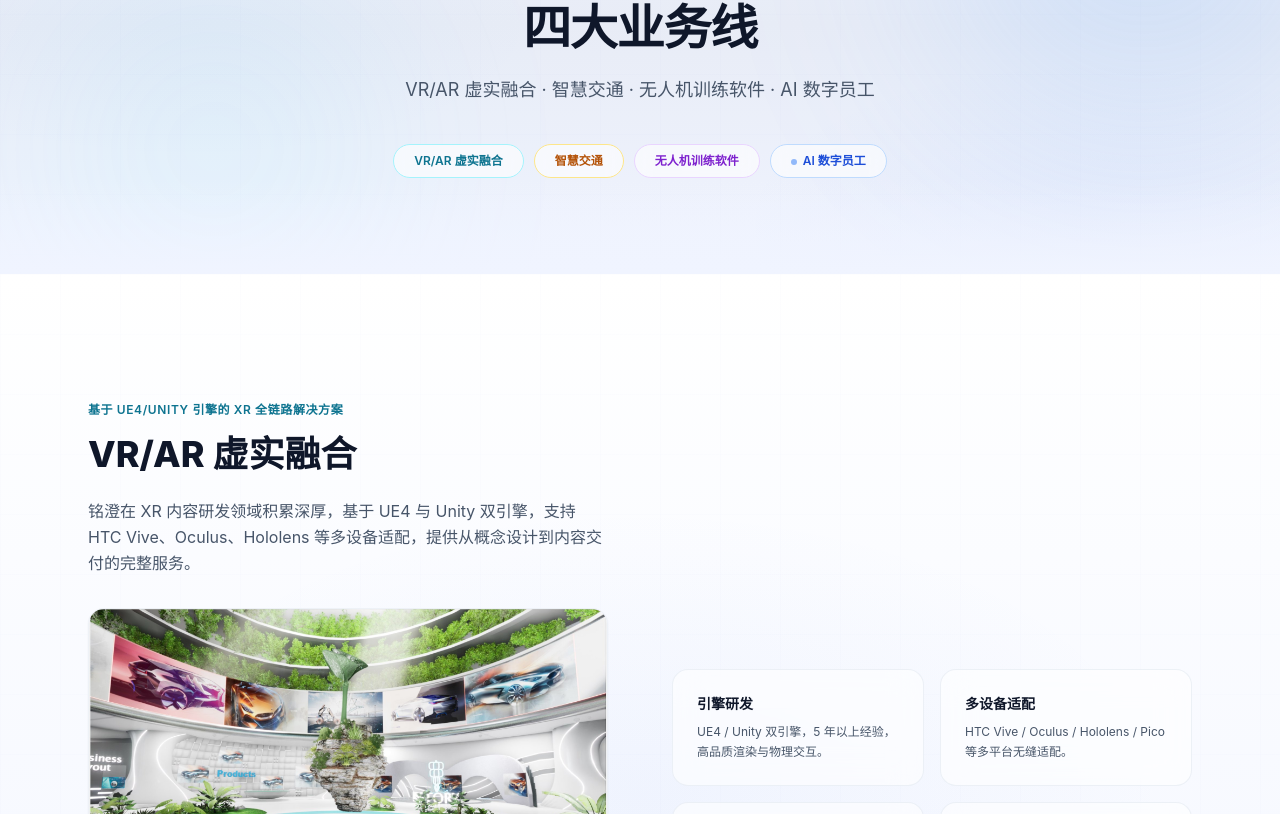
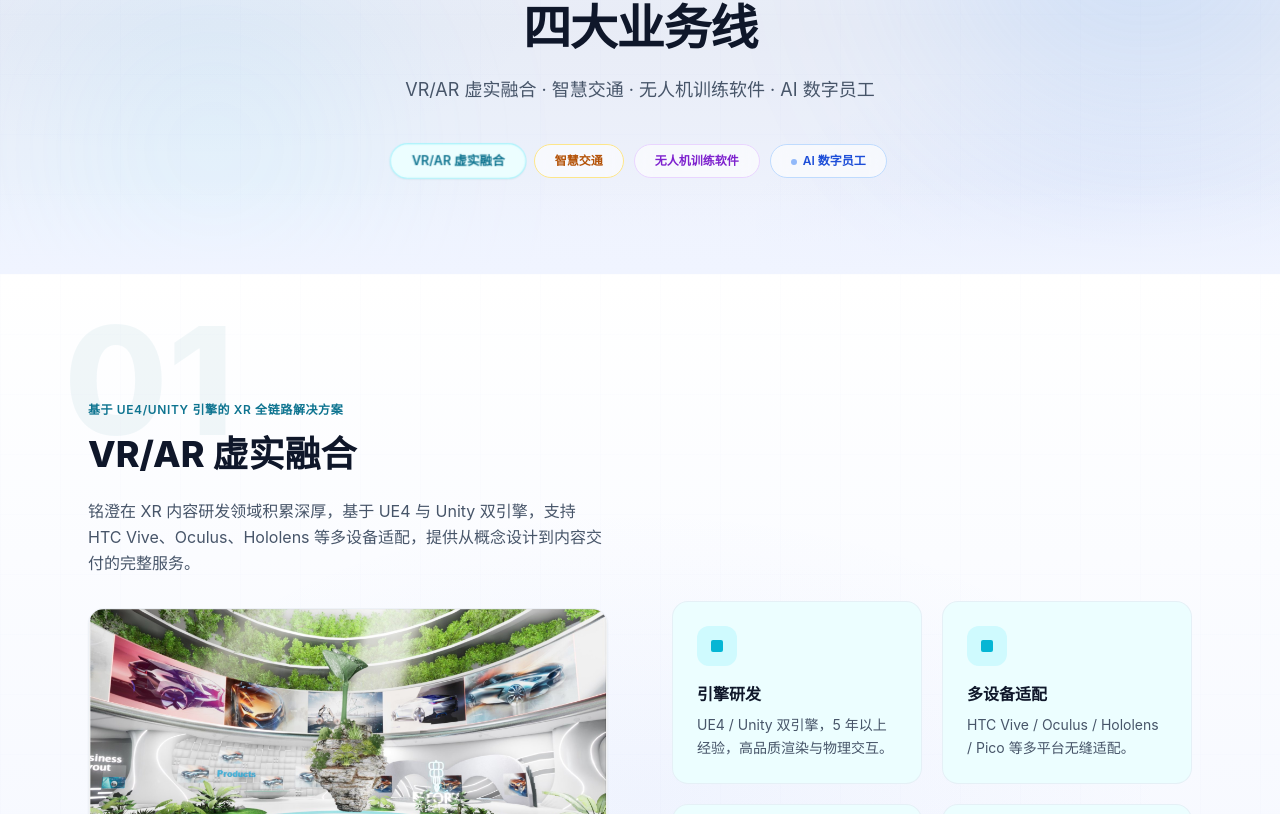
Before and after one commit to CaelumACE/mingcheng-website, a React (Vite) app: page /products in a window 1280 px wide. Shown: the part 226-1040 px from the top of the page. Built offline with nearby package versions, Linux system fonts and the light colour scheme.

Commit message:
feat: 产品页一致性优化 - 统一feature卡片样式 + 滚动高亮导航 + 区块序号01-04

```diff
--- a/src/pages/Products.jsx
+++ b/src/pages/Products.jsx
@@ -1,4 +1,4 @@
-import { useEffect } from 'react'
+import { useEffect, useState } from 'react'
 import FloatingShapes from '../components/FloatingShapes'
 import { ProductIllustration } from '../components/ProductIllustrations'
 import ImageCarousel from '../components/ImageCarousel'
@@ -149,6 +149,8 @@ const accentMap = {
 }
 
 export default function Products() {
+  const [activeId, setActiveId] = useState(products[0]?.id)
+
   useEffect(() => {
     const observer = new IntersectionObserver(
       (entries) => {
@@ -160,6 +162,23 @@ export default function Products() {
     )
     document.querySelectorAll('.reveal').forEach((el) => observer.observe(el))
     return () => observer.disconnect()
+  }, [])
+
+  // Scrollspy: highlight the nav pill for the section currently in view
+  useEffect(() => {
+    const sections = products
+      .map((p) => document.getElementById(p.id))
+      .filter(Boolean)
+    const spy = new IntersectionObserver(
+      (entries) => {
+        entries.forEach((entry) => {
+          if (entry.isIntersecting) setActiveId(entry.target.id)
+        })
+      },
+      { rootMargin: '-45% 0px -45% 0px', threshold: 0 }
+    )
+    sections.forEach((s) => spy.observe(s))
+    return () => spy.disconnect()
   }, [])
 
   return (
@@ -186,11 +205,16 @@ export default function Products() {
           <div className="reveal flex flex-wrap justify-center gap-2.5 mt-10">
             {products.map((p) => {
               const a = accentMap[p.accent]
+              const active = activeId === p.id
               return (
                 <a
                   key={p.id}
                   href={`#${p.id}`}
-                  className={`px-5 py-2 rounded-full text-xs font-semibold transition-all duration-300 border ${a.border} ${a.text} bg-white/60 backdrop-blur hover:scale-105`}
+                  className={`px-5 py-2 rounded-full text-xs font-semibold transition-all duration-300 border backdrop-blur ${
+                    active
+                      ? `${a.bg} ${a.text} ${a.border} scale-105 shadow-sm font-bold`
+                      : `${a.border} ${a.text} bg-white/60 hover:scale-105`
+                  }`}
                 >
                   {p.badge && <span className={`inline-block w-1.5 h-1.5 rounded-full ${a.dot} mr-1.5 animate-pulse`} />}
                   {p.title}
@@ -214,6 +238,9 @@ export default function Products() {
             className={`py-24 md:py-32 relative ${isAlt ? 'bg-section-alt' : 'bg-section'}`}
           >
             <div className={`absolute inset-0 ${isAlt ? 'dot-grid' : 'hex-grid'} opacity-25`} />
+            <span className={`absolute top-8 ${isAlt ? 'right-4 md:right-16' : 'left-4 md:left-16'} text-[100px] md:text-[150px] font-extrabold leading-none pointer-events-none select-none z-0 ${a.text} opacity-[0.05]`}>
+              {String(idx + 1).padStart(2, '0')}
+            </span>
             <div className="max-w-6xl mx-auto px-6 relative z-10">
               {product.carouselSlides ? (
                 /* ── Full-width carousel layout (drone) ── */
@@ -337,11 +364,14 @@ export default function Products() {
                   </div>
 
                   {/* Right: Feature Cards */}
-                  <div className={`reveal grid grid-cols-1 sm:grid-cols-2 gap-4 ${isAlt ? 'lg:order-1' : 'lg:order-2'}`}>
+                  <div className={`reveal grid grid-cols-1 sm:grid-cols-2 gap-5 ${isAlt ? 'lg:order-1' : 'lg:order-2'}`}>
                     {product.features.map((f) => (
-                      <div key={f.title} className="glass-card fx-border p-6 hover:-translate-y-1">
-                        <h4 className="text-sm font-bold text-ink mb-2">{f.title}</h4>
-                        <p className="text-xs text-ink-secondary leading-relaxed">{f.desc}</p>
+                      <div key={f.title} className={`glass-card fx-border p-6 hover:-translate-y-1 rounded-2xl ${a.bg}`}>
+                        <div className={`w-10 h-10 rounded-xl flex items-center justify-center mb-4 ${a.tagBg}`}>
+                          <div className={`w-3 h-3 rounded-sm ${a.dot}`} />
+                        </div>
+                        <h4 className="text-base font-bold text-ink mb-2">{f.title}</h4>
+                        <p className="text-sm text-ink-secondary leading-relaxed">{f.desc}</p>
                       </div>
                     ))}
                   </div>
```
